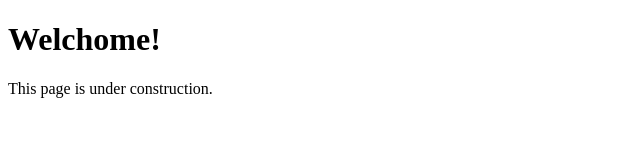
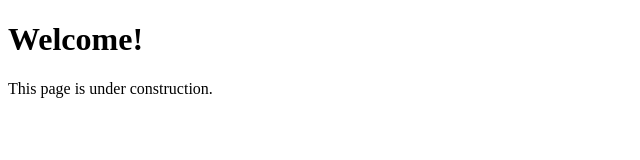
Before and after one commit to BlackButterfly666/BlackButterfly666.github.io, a plain HTML site: page index.html in a window 1280 px wide. Shown: the full height of the page, 0-640 px from the left. Drawn offline with Linux system fonts and the light colour scheme.

Commit message:
index.html changed

```diff
--- a/index.html
+++ b/index.html
@@ -1,7 +1,7 @@
 <!DOCTYPE html>
 <html>
 <body>
-<h1> Welchome!</h1>
+<h1> Welcome!</h1>
 <p> This page is under construction.</p>
 </body>
 </html>
```
